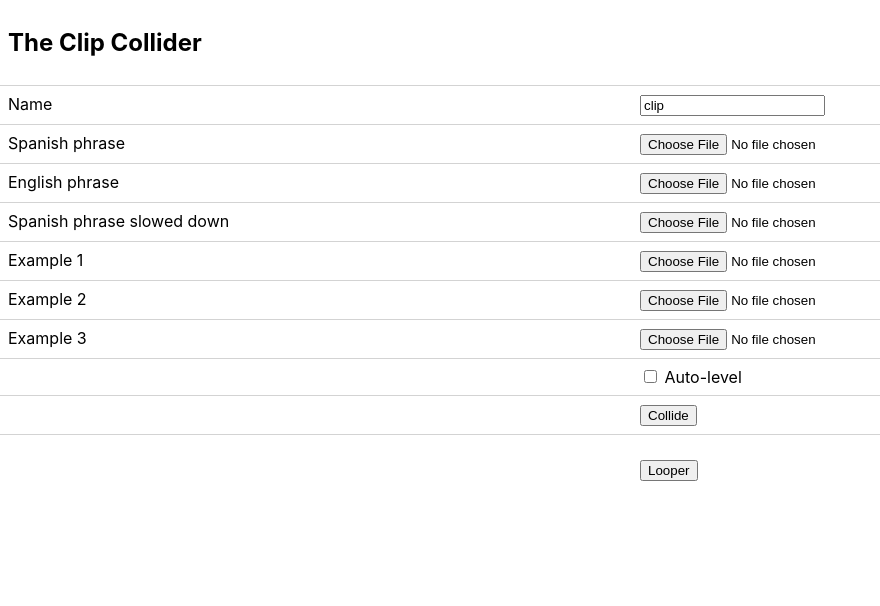
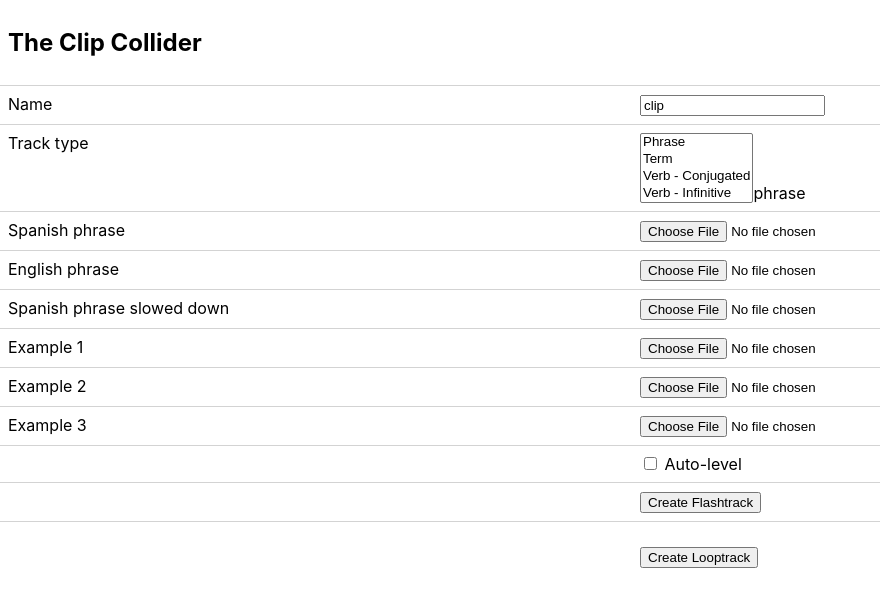
Before and after one commit to languageaudiodrills/clipcollider2, a React (Create React App) app: page / in a window 1280 px wide. Shown: the top 606 px of the page, without its empty margins (0-880 px from the left). Built offline with nearby package versions, Linux system fonts and the light colour scheme.

Commit message:
added type selector and changing order based on selected type

```diff
--- a/src/App.css
+++ b/src/App.css
@@ -5,3 +5,8 @@
 .App > h2 {
   padding: var(--padding);
 }
+
+
+select {
+  overflow: hidden;
+}
--- a/src/App.tsx
+++ b/src/App.tsx
@@ -7,8 +7,12 @@ import { ChangeEventHandler, useRef, useState } from "react";
 const App = () => {
   // Downloaded file name
   const [name, setName] = useState("clip");
+
   // Auto-level flag
   const [autoLevel, setAutoLevel] = useState(false);
+
+  // Track type
+  const [trackType, setTrackType] = useState('phrase')
 
   // Refs to file inputs
   const inputs = {
@@ -24,7 +28,7 @@ const App = () => {
 
 
   const reqFiles = {
-    collider: [
+    flash: [
       'spanishPhrase',
       'englishPhrase',
       'spanishPhraseSlowedDown',
@@ -67,7 +71,8 @@ const App = () => {
       autoLevel,
       name,
       urls,
-      orderString
+      orderString,
+      trackType
     });
   };
 
@@ -87,6 +92,19 @@ const App = () => {
           value={name}
           onChange={(e) => setName(e.target.value)}
         />
+      </Row>
+
+      {/* Select track type */}
+      <Row name="Track type">
+        <select
+          multiple={true}
+          onChange={e => setTrackType(e.target.value)} >
+          <option value="phrase">Phrase</option>
+          <option value="term">Term</option>
+          <option value="verbConj">Verb - Conjugated</option>
+          <option value="verbInf">Verb - Infinitive</option>
+        </select>
+        {trackType}
       </Row>
 
       {/* Uploaded files */}
@@ -109,12 +127,12 @@ const App = () => {
 
       {/* Collide button */}
       <Row name="">
-        <button onPointerDown={() => getURLsAndProcess({orderString: 'collider'})}>Collide</button>
+        <button onPointerDown={() => getURLsAndProcess({orderString: 'flash'})}>Create Flashtrack</button>
       </Row>
 
       {/* Looper button */}
       <Row name="">
-        <button onPointerDown={() => getURLsAndProcess({orderString: 'looper'})}>Looper</button>
+        <button onPointerDown={() => getURLsAndProcess({orderString: 'looper'})}>Create Looptrack</button>
       </Row>
     </div>
   );
--- a/src/Row.css
+++ b/src/Row.css
@@ -18,3 +18,7 @@
 .Row > .column {
   width: 50%;
 }
+
+.Row:hover {
+  background-color: #ebebeb;
+}
--- a/src/order.ts
+++ b/src/order.ts
@@ -2,13 +2,15 @@ type Item = {
   key: string;
   space?: number;
   clip?: number;
+  replace?: boolean;
 };
 
 
 
-const colliderOrder: Item[] = [
+const flashOrder: Item[] = [
   {
-    key: "theSpanishPhrase",
+    key: "theSpanishType",
+    replace: true,
   },
   {
     key: "spanishPhrase",
@@ -26,8 +28,9 @@ const colliderOrder: Item[] = [
     space: 0.5,
   },
 // 5
-{
-    key: "nowMimicThePhrase",
+  {
+    key: "nowMimicTheType",
+    replace: true,
   },
   {
     key: "spanishPhraseSlowedDown",
@@ -51,7 +54,8 @@ const colliderOrder: Item[] = [
     space: 1,
   },
   {
-    key: "nowPayAttentionForThePhrase",
+    key: "nowPayAttentionForTheType",
+    replace: true,
   },
   {
     key: "spanishPhraseSlowedDown",
@@ -187,8 +191,9 @@ const looperOrder: Item[] = [
 
 
 const order = {
-  collider: colliderOrder,
+  flash: flashOrder,
   looper: looperOrder,
 } as { [key: string]: Item[]};
 
 export default order;
+export type {Item};
--- a/src/processFiles.ts
+++ b/src/processFiles.ts
@@ -1,7 +1,90 @@
 import * as Tone from "tone";
 import levelVolumes from "./levelVolumes";
-import order from "./order";
+import order, {Item} from "./order";
 import record from "./record";
+
+const swaps = {
+  flash: {
+    'phrase': [
+      'game',
+      'game',
+      'game',
+    ],
+    'term': [
+      'beep',
+      'beep',
+      'beep',
+    ],
+    'verbConj': [
+      'punch',
+      'punch',
+      'punch',
+    ],
+    'verbInf': [
+      'game',
+      'game',
+      'game',
+    ]
+  },
+
+  looper: {
+    'phrase': [
+      'game',
+      'game',
+      'game',
+    ],
+    'term': [
+      'beep',
+      'beep',
+      'beep',
+    ],
+    'verbConj': [
+      'punch',
+      'punch',
+      'punch',
+    ],
+    'verbInf': [
+      'game',
+      'game',
+      'game',
+    ]
+  }
+
+} as {
+  [key: string]: {
+    [key: string]: string[];
+  },
+};
+
+
+const modifyOrder = async(p: {
+  order: Item[];
+  orderString: string;
+  typeString: string;
+}) => {
+  // get args
+  const {order, orderString, typeString} = p;
+
+  let keyCounter = 0;
+
+  // loop over every key
+  for(let i = 0; i < order.length; i++){
+    const item = order[i];
+
+    if(item.replace){
+      const keyString: string = swaps[orderString][typeString][keyCounter];
+      keyCounter++;
+
+      // replace if needed
+      const newItem: Item = {
+        key: keyString,
+      }
+      order[i] = newItem;
+    }
+  }
+}
+
+
 
 
 const processFiles = async (p: {
@@ -9,13 +92,24 @@ const processFiles = async (p: {
   name: string;
   urls: Record<string, string>;
   orderString: string;
+  trackType: string;
 }) => {
-  // get argument valkues
-  const { autoLevel, name, urls, orderString } = p;
+  // get argument values
+  const { autoLevel, name, urls, orderString, trackType } = p;
 
   // get the desired order and length
   const selectedOrder = order[orderString];
   let count = Object.values(selectedOrder).length;
+
+
+  // make swaps to order
+  modifyOrder({order: selectedOrder, orderString: orderString, typeString: trackType});
+
+  console.log('after modifying');
+  for( const {key} of selectedOrder){
+    console.log(key);
+  }
+
 
   // Make sure Tone.js is ready to go
   await Tone.start();
@@ -37,7 +131,6 @@ const processFiles = async (p: {
 
   // Load a player for each item in order
   for (const { key } of selectedOrder) {
-    console.log(key);
     // check if clip is already loaded (input files)
     // or if needs to be laoded from audio (prerecorded)
     const url = key in urls ? urls[key] : `audio/${key}.wav`;
```
Also changed, not shown: 1 other file (tests, documents, lock files or other folders).
